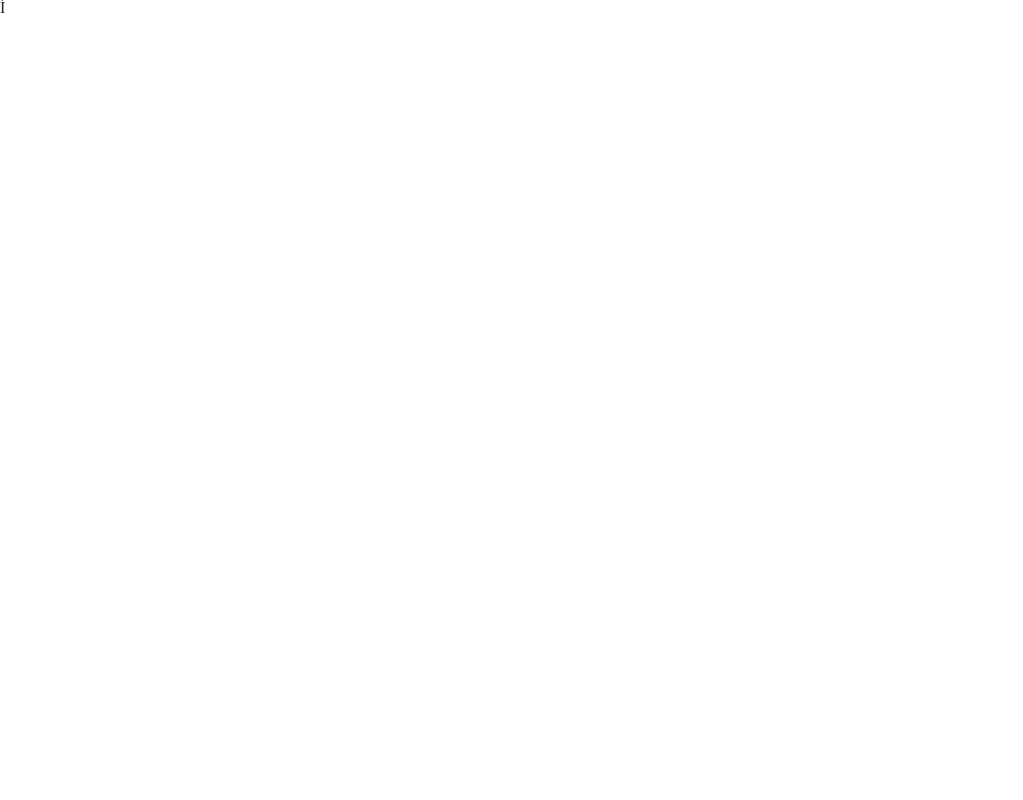
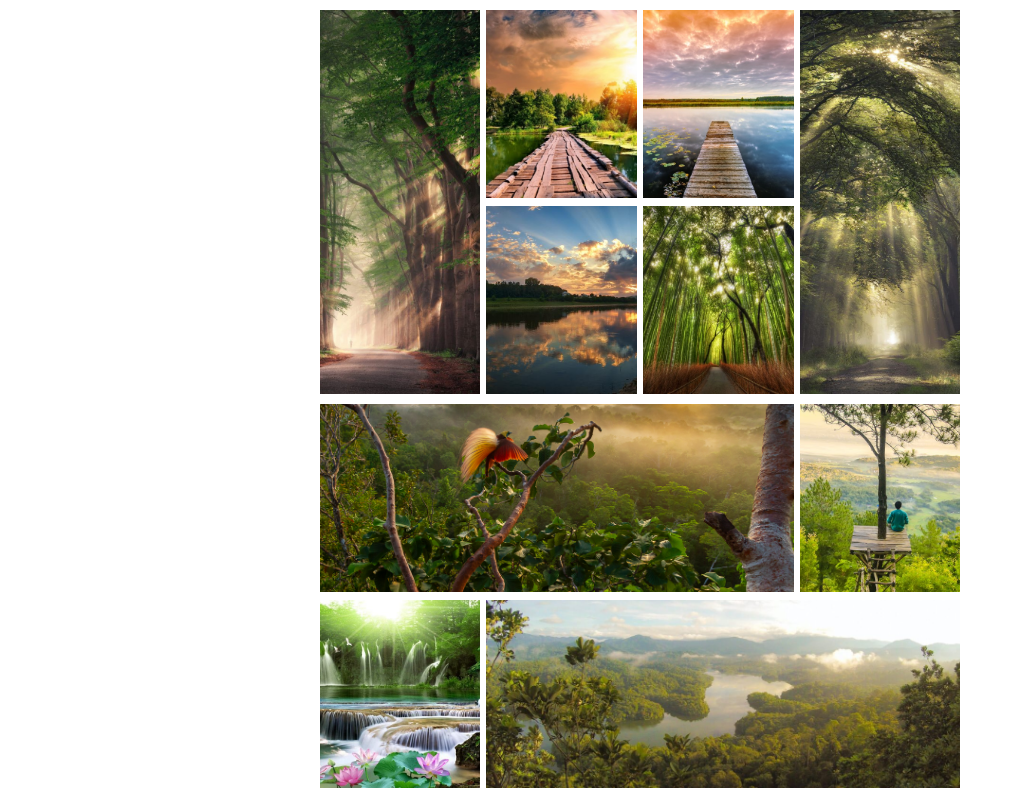
Before and after one commit to edos009/gallery_flex_test, a plain HTML site: page index.html in a window 1280 px wide. Shown: the whole page, without its empty margins (0-1023 px from the left). Drawn offline with Linux system fonts and the light colour scheme.

Commit message:
Example for Flex Box

```diff
--- a/assets/css/style.css
+++ b/assets/css/style.css
@@ -0,0 +1,114 @@
+.container {
+  max-width: 1220px;
+
+  padding: 0 10px;
+  margin: 0 auto;
+}
+
+.gallery__inner {
+  display: flex;
+  flex-direction: column;
+
+  max-width: 80vh;
+  width: 100%;
+
+  margin: 10px auto 0 auto;
+
+}
+
+.gallery__section {
+  height: 48vh;
+  margin-bottom: 10px;
+}
+
+.gallery__section-1 {
+  display: flex;
+  justify-content: space-between;
+}
+
+.gallery__box-1,
+.gallery__box-3 {
+  min-width: 25%;
+
+  background-size: cover;
+  background-repeat: no-repeat;
+  background-position: bottom center;
+}
+.gallery__box-1{
+  background-image: url(./../images/nature-7.jpg);
+}
+
+.gallery__box-2 {
+  display: flex;
+  flex-flow: row wrap;
+  justify-content: space-between;
+  gap: 2%;
+  min-width: 48%;
+}
+
+.gallery__box-3 {
+  background-image: url(./../images/nature-8.jpg);
+}
+
+.gallery__item {
+  min-width: 49%;
+
+  background-size: cover;
+  background-repeat: no-repeat;
+  background-position: bottom center;
+}
+
+.gallery__item-1{
+  background-image: url(./../images/nature-1.jpg);
+}
+
+.gallery__item-2{
+  background-image: url(./../images/nature-2.jpg);
+}
+
+.gallery__item-3{
+  background-image: url(./../images/nature-3.jpg);
+}
+
+.gallery__item-4{
+  background-image: url(./../images/nature-4.jpg);
+}
+
+.gallery__section-2{
+  display: flex;
+  flex-direction: column;
+  justify-content: space-between;
+  gap: 1%;
+}
+
+.gallery__box-4{
+  display: flex;
+  justify-content: space-between;
+  min-height: 49%;
+}
+
+.gallery__item-5{
+  min-width: 74%;
+  background-image: url(./../images/nature-9.jpg);
+}
+
+.gallery__item-6{
+  min-width: 25%;
+  background-image: url(./../images/nature-5.jpg);
+}
+
+.gallery__box-5{
+  display: flex;
+  justify-content: space-between;
+  min-height: 49%;
+}
+
+.gallery__item-7{
+  min-width: 25%;
+  background-image: url(./../images/nature-6.jpg);
+}
+
+.gallery__item-8{
+  min-width: 74%;
+  background-image: url(./../images/nature-10.jpeg);
+}
--- a/index.html
+++ b/index.html
@@ -4,11 +4,36 @@
     <meta charset="UTF-8" />
     <meta http-equiv="X-UA-Compatible" content="IE=edge" />
     <meta name="viewport" content="width=device-width, initial-scale=1.0" />
-    <title>Document</title>
+    <title>Gallery Flex Box</title>
     <link rel="stylesheet" href="./assets/css/reset.css" />
     <link rel="stylesheet" href="./assets/css/style.css" />
   </head>
   <body>
-    Í
+    <section class="gallery">
+      <div class="container">
+        <div class="gallery__inner">
+          <div class="gallery__section gallery__section-1">
+            <div class="gallery__box gallery__box-1"></div>
+            <div class="gallery__box gallery__box-2">
+              <div class="gallery__item gallery__item-1"></div>
+              <div class="gallery__item gallery__item-2"></div>
+              <div class="gallery__item gallery__item-3"></div>
+              <div class="gallery__item gallery__item-4"></div>
+            </div>
+            <div class="gallery__box gallery__box-3"></div>
+          </div>
+          <div class="gallery__section gallery__section-2">
+            <div class="gallery__box gallery__box-4">
+              <div class="gallery__item gallery__item-5"></div>
+              <div class="gallery__item gallery__item-6"></div>
+            </div>
+            <div class="gallery__box gallery__box-5">
+              <div class="gallery__item gallery__item-7"></div>
+              <div class="gallery__item gallery__item-8"></div>
+            </div>
+          </div>
+        </div>
+      </div>
+    </section>
   </body>
 </html>
```
Also changed, not shown: assets/images/nature-1.jpg (added), assets/images/nature-10.jpeg (added), assets/images/nature-2.jpg (added), assets/images/nature-3.jpg (added), assets/images/nature-4.jpg (added), assets/images/nature-5.jpg (added), assets/images/nature-6.jpg (added), assets/images/nature-7.jpg (added), assets/images/nature-8.jpg (added), assets/images/nature-9.jpg (added).
